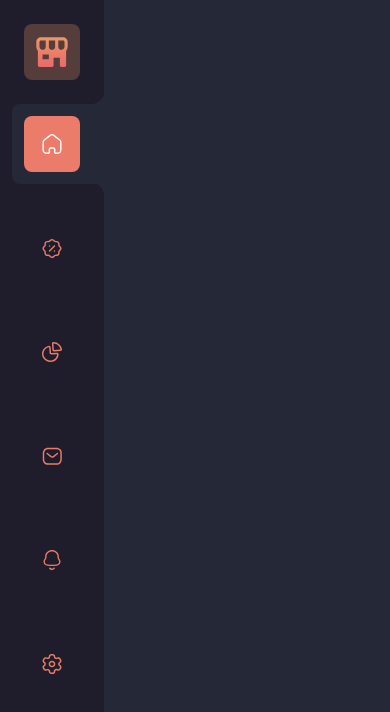
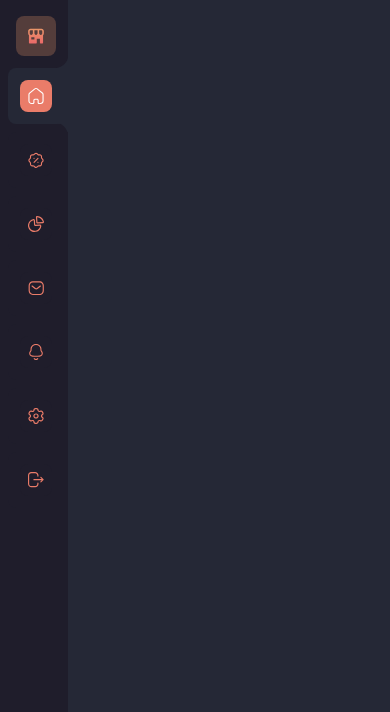
Before and after one commit to zhapar/food, a React (Create React App) app: page / in a window 390 px wide. Shown: the top 712 px of the page. Built offline with nearby package versions, Linux system fonts and the light colour scheme.

Commit message:
[finish] responsive sidebar

```diff
--- a/src/features/sidebar/Link.js
+++ b/src/features/sidebar/Link.js
@@ -1,4 +1,4 @@
-import React, { useState } from 'react'
+import React from 'react'
 
 import { NavLink } from 'react-router-dom'
 import cn from 'classnames'
@@ -9,13 +9,13 @@ export default function Link({ to, Icon }) {
     <NavLink
       exact
       to={to}
-      className="my-3 pl-3 py-3 pr-6  flex justify-center items-center rounded-l relative bg-base-dark-2 group transition duration-200"
+      className="my-1 pl-1 py-3 pr-2 2xl:my-3 2xl:pl-3 2xl:py-3 2xl:pr-4  flex justify-center items-center rounded-l relative bg-base-dark-2 group transition duration-200"
       activeClassName="activeNavlink">
       <div
         className={cn(
-          'bg-base-dark-2 w-14 h-14 flex justify-center items-center rounded navLink group-hover:bg-primary duration-200'
+          'bg-base-dark-2 w-8 h-8 2xl:w-12 2xl:h-12 flex justify-center items-center rounded navLink group-hover:bg-primary duration-200'
         )}>
-        <Icon className="w-5 h-5 fill-current text-primary group-hover:text-white duration-200" />
+        <Icon className="w-4 h-4 2xl:w-5 2xl:h-5 fill-current text-primary group-hover:text-white duration-200" />
       </div>
     </NavLink>
   )
--- a/src/features/sidebar/index.js
+++ b/src/features/sidebar/index.js
@@ -12,12 +12,12 @@ import { ReactComponent as Store } from '../../icons/store.svg'
 export default function Nav() {
   return (
     <nav
-      className="pl-3 pt-3 flex flex-col w-auto bg-base-dark-2 h-full min-h-screen"
+      className="pl-2 pt-2 2xl:pl-3 2xl:pt-3 flex flex-col w-auto bg-base-dark-2 h-screen fixed top-0 left-0"
       // style={{ width: 104 }}
     >
-      <div className="m-3 mr-6 flex justify-center items-center rounded-l relative bg-base-dark-2">
-        <div className=" w-14 h-14 flex justify-center items-center rounded logo">
-          <Store className="w-10 h-10" />
+      <div className="m-2 mr-3 2xl:m-3 2xl:mr-4 flex justify-center items-center rounded-l relative bg-base-dark-2">
+        <div className="w-10 h-10 2xl:w-12 2xl:h-12 flex justify-center items-center rounded logo">
+          <Store className="w-7 h-7 2xl:w-9 2xl:h-9" />
         </div>
       </div>
       <Link to="/" Icon={Home} />
@@ -26,7 +26,7 @@ export default function Nav() {
       <Link to="/messages" Icon={Message} />
       <Link to="/notifications" Icon={Notification} />
       <Link to="/setting" Icon={Setting} />
-      {/* <Link to="/logout" Icon={Logout} /> */}
+      <Link to="/logout" Icon={Logout} />
     </nav>
   )
 }
```
